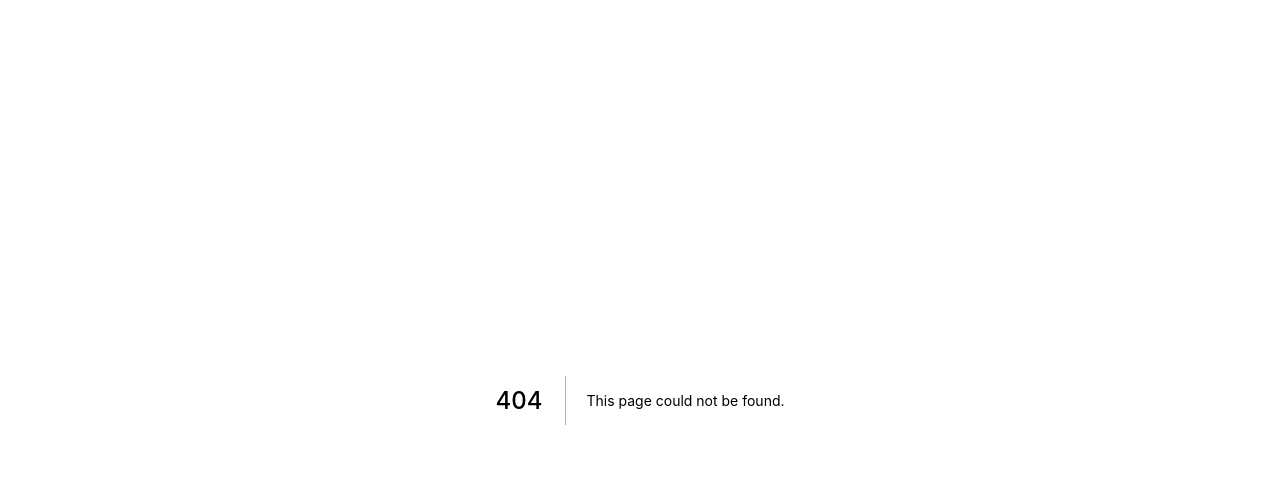
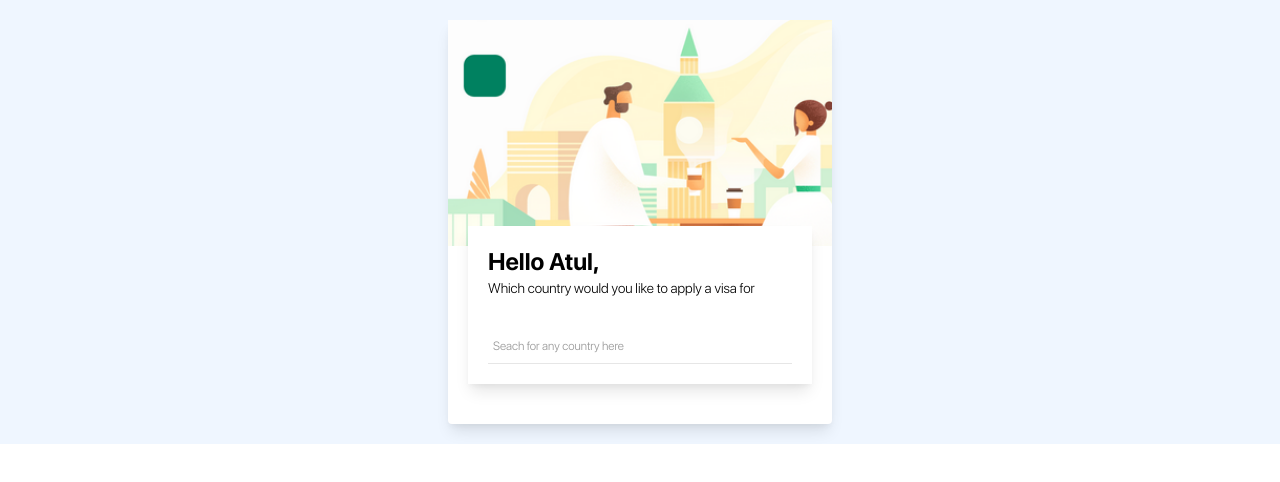
Before and after one commit to Pranav2612000/nextjs-blog, a Next.js app: page /home in a window 1280 px wide. Before the commit this address had no page. Shown: the top 482 px of the page. Built offline with nearby package versions, Linux system fonts and the light colour scheme.

Commit message:
feat: create the home page and add hello user component to it

```diff
--- /dev/null
+++ b/src/components/Home/Hello.tsx
@@ -0,0 +1,21 @@
+import React from 'react';
+import Input from '../form/Input';
+
+const Hello = () => {
+  return (
+    <div className="bg-white shadow-lg mx-5 relative -top-5">
+      <div className="px-5 pt-5">
+        <div className="font-sfprobold text-2xl">
+          Hello Atul,
+        </div>
+        <div className="font-sfprolight text-sm">
+          Which country would you like to apply a visa for
+        </div>
+        <div className="flex my-5">
+          <Input placeholder="Seach for any country here"/>
+        </div>
+      </div>
+    </div>
+  );
+};
+export default Hello;
--- /dev/null
+++ b/src/pages/home.tsx
@@ -0,0 +1,16 @@
+import React from 'react';
+import Hello from '../components/Home/Hello';
+
+const Home = () => {
+  return (
+    <div className="flex items-top w-full bg-blue-50">
+      <div className="w-full bg-white rounded shadow-lg md:max-w-sm md:mx-auto md:mt-5 md:mb-5">
+        <div>
+          <img src="/assets/images/Home-top.png" alt="home-header" className="w-full"/>
+        </div>
+        <Hello/>
+      </div>
+    </div>
+  );
+};
+export default Home;
```
Also changed, not shown: public/assets/images/Home-top.png (added).
